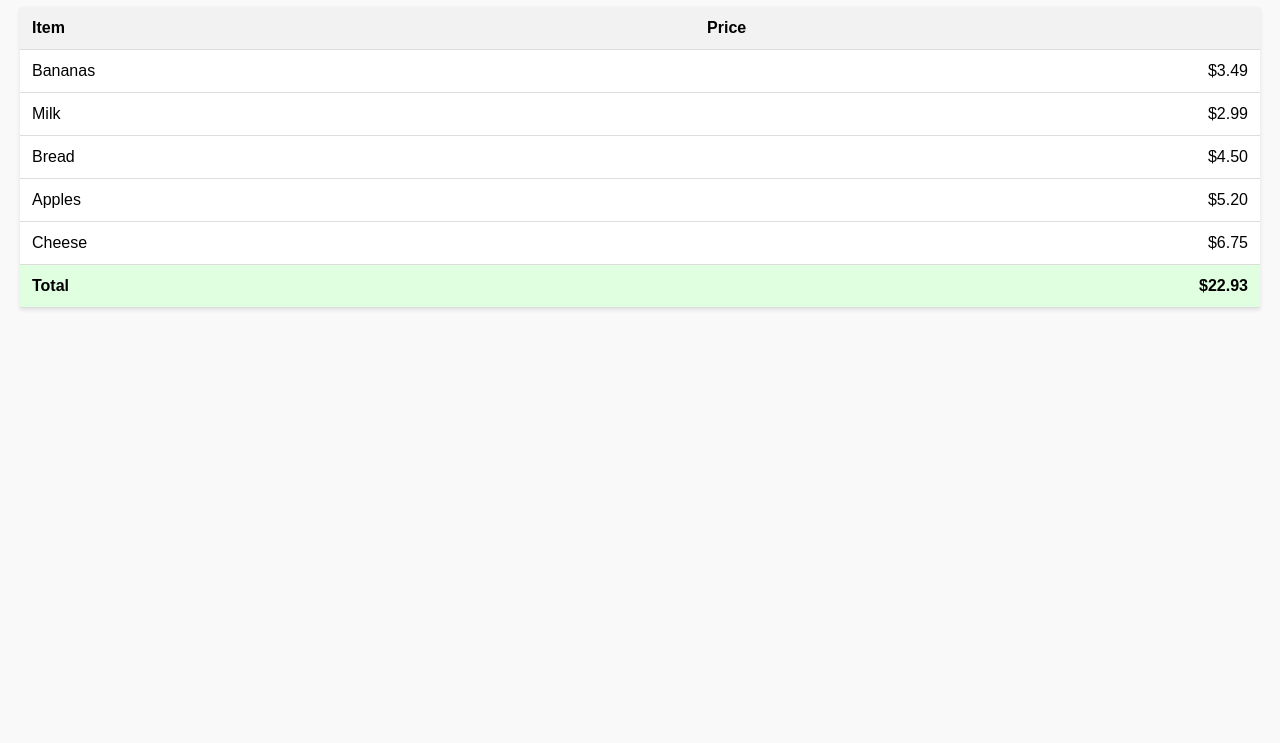
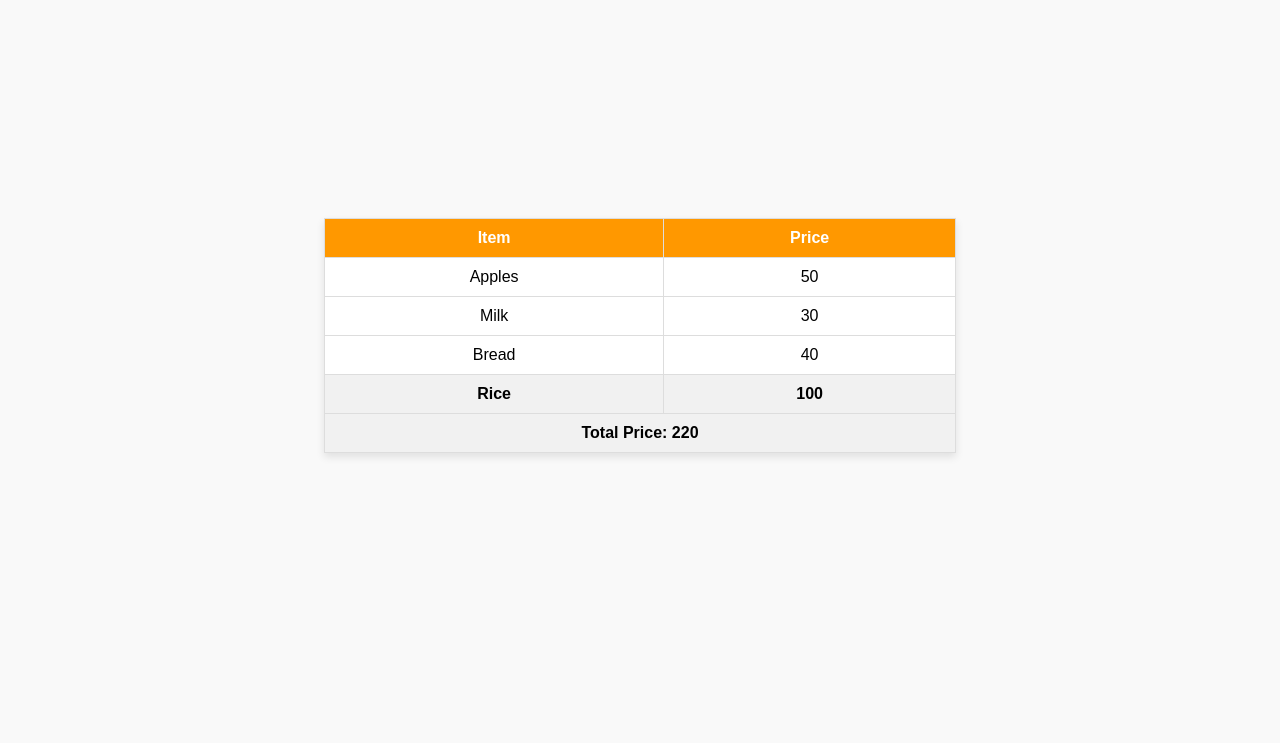
Before and after one commit to acciojob/grofers-checkout-geethanandam22, a website: page main.html in a window 1280 px wide. Shown: the part 73-816 px from the top of the page. Drawn offline with Linux system fonts and the light colour scheme.

Commit message:
created a submission

```diff
--- a/main.html
+++ b/main.html
@@ -3,111 +3,83 @@
 <head>
   <meta charset="UTF-8">
   <meta name="viewport" content="width=device-width, initial-scale=1.0">
-    <title>Grocery List with Total</title>
+  <title>Grofers Checkout</title>
   <style>
     body {
       font-family: Arial, sans-serif;
-            margin: 20px;
-            background-color: #f9f9f9;
+      background: #f9f9f9;
+      display: flex;
+      justify-content: center;
+      align-items: center;
+      height: 100vh;
     }
+
     table {
-            width: 100%;
       border-collapse: collapse;
-            margin: 20px 0;
-            background-color: white;
-            box-shadow: 0 2px 4px rgba(0,0,0,0.1);
+      width: 50%;
+      background: #fff;
+      box-shadow: 0 4px 8px rgba(0,0,0,0.1);
     }
+
     th, td {
-            padding: 12px;
-            text-align: left;
-            border-bottom: 1px solid #ddd;
+      border: 1px solid #ddd;
+      padding: 10px;
+      text-align: center;
     }
+
     th {
-            background-color: #f2f2f2;
+      background-color: #ff9800;
+      color: white;
     }
-        td.prices {
-            text-align: right;
-        }
-        .total-row {
+
+    tr:last-child td {
       font-weight: bold;
-            background-color: #e0ffe0;
+      background: #f1f1f1;
     }
   </style>
 </head>
 <body>
-    <h1>Grocery List</h1>
   <table id="groceryTable">
-        <thead>
     <tr>
       <th>Item</th>
       <th>Price</th>
     </tr>
-        </thead>
-        <tbody>
-            <tr>
-                <td class="item">Bananas</td>
-                <td class="prices">$3.49</td>
+    <tr class="item">
+      <td>Apples</td>
+      <td class="prices">50</td>
     </tr>
-            <tr>
-                <td class="item">Milk</td>
-                <td class="prices">$2.99</td>
+    <tr class="item">
+      <td>Milk</td>
+      <td class="prices">30</td>
     </tr>
-            <tr>
-                <td class="item">Bread</td>
-                <td class="prices">$4.50</td>
+    <tr class="item">
+      <td>Bread</td>
+      <td class="prices">40</td>
     </tr>
-            <tr>
-                <td class="item">Apples</td>
-                <td class="prices">$5.20</td>
+    <tr class="item">
+      <td>Rice</td>
+      <td class="prices">100</td>
     </tr>
-            <tr>
-                <td class="item">Cheese</td>
-                <td class="prices">$6.75</td>
-            </tr>
-        </tbody>
   </table>
 
   <script>
-        function calculateTotal() {
-            // Get all price elements
-            const priceElements = document.querySelectorAll('.prices');
+    const prices = document.querySelectorAll(".prices");
     let total = 0;
 
-            // Sum up the prices
-            priceElements.forEach(element => {
-                // Remove the $ sign and parse as float
-                const price = parseFloat(element.textContent.replace('$', ''));
-                if (!isNaN(price)) {
-                    total += price;
-                }
+    prices.forEach(price => {
+      total += parseFloat(price.innerText);
     });
 
-            // Create a new row for the total
-            const table = document.getElementById('groceryTable');
-            const tbody = table.querySelector('tbody');
-            const totalRow = document.createElement('tr');
-            totalRow.classList.add('total-row');
+    // Create a new row for total
+    const table = document.getElementById("groceryTable");
+    const totalRow = document.createElement("tr");
+    const totalCell = document.createElement("td");
 
-            // Create cells: one for "Total" and one for the price
-            const itemCell = document.createElement('td');
-            itemCell.textContent = 'Total';
+    totalCell.colSpan = 2; // span across both columns
+    totalCell.innerText = "Total Price: " + total;
 
-            const priceCell = document.createElement('td');
-            priceCell.classList.add('prices');
-            priceCell.textContent = '$' + total.toFixed(2);
-
-            // Append cells to the row
-            totalRow.appendChild(itemCell);
-            totalRow.appendChild(priceCell);
-
-            // Append the row to the table body
-            tbody.appendChild(totalRow);
-        }
-
-        // Call the function to calculate and display the total
-        calculateTotal();
+    totalRow.appendChild(totalCell);
+    table.appendChild(totalRow);
   </script>
 </body>
 </html>
-</content>
-</create_file>
```
Lines whose indentation alone changed are shown as unchanged.
